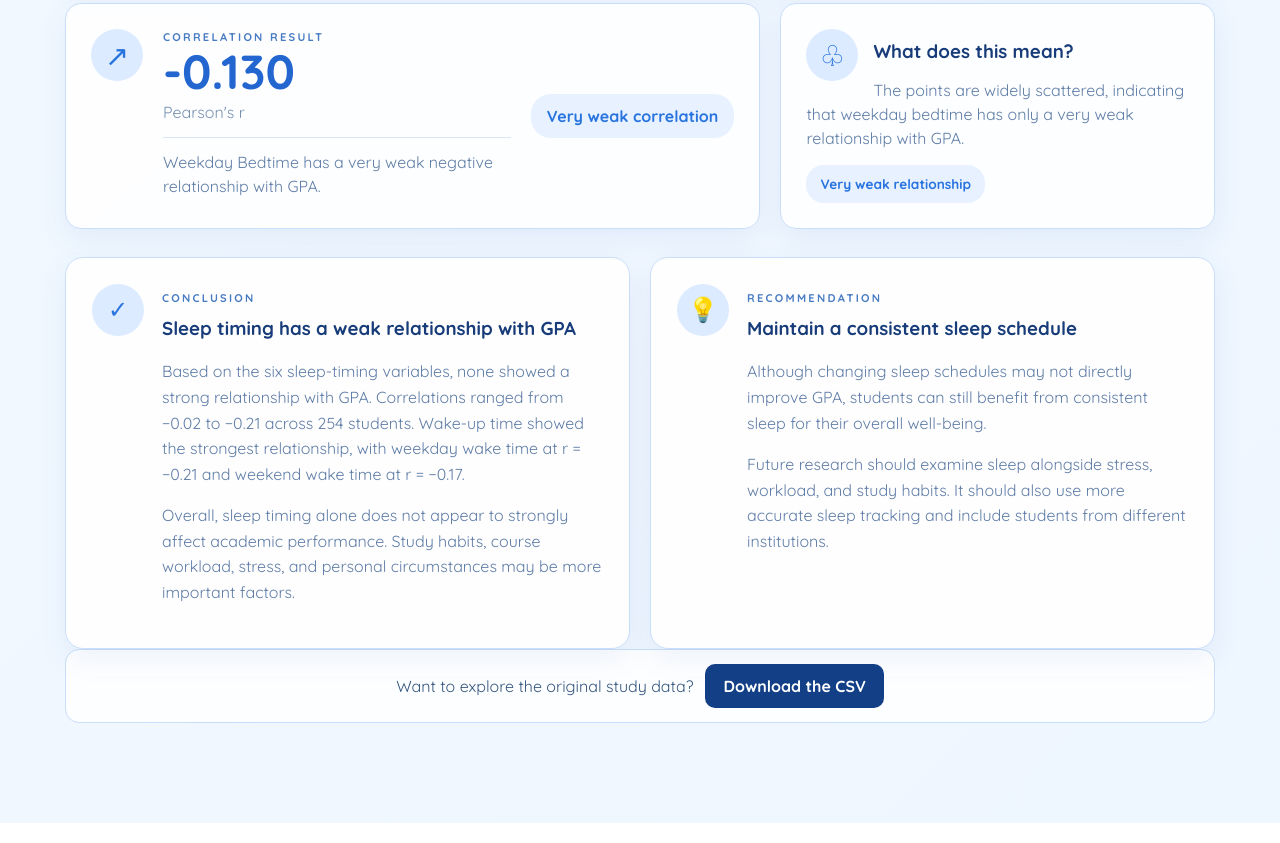
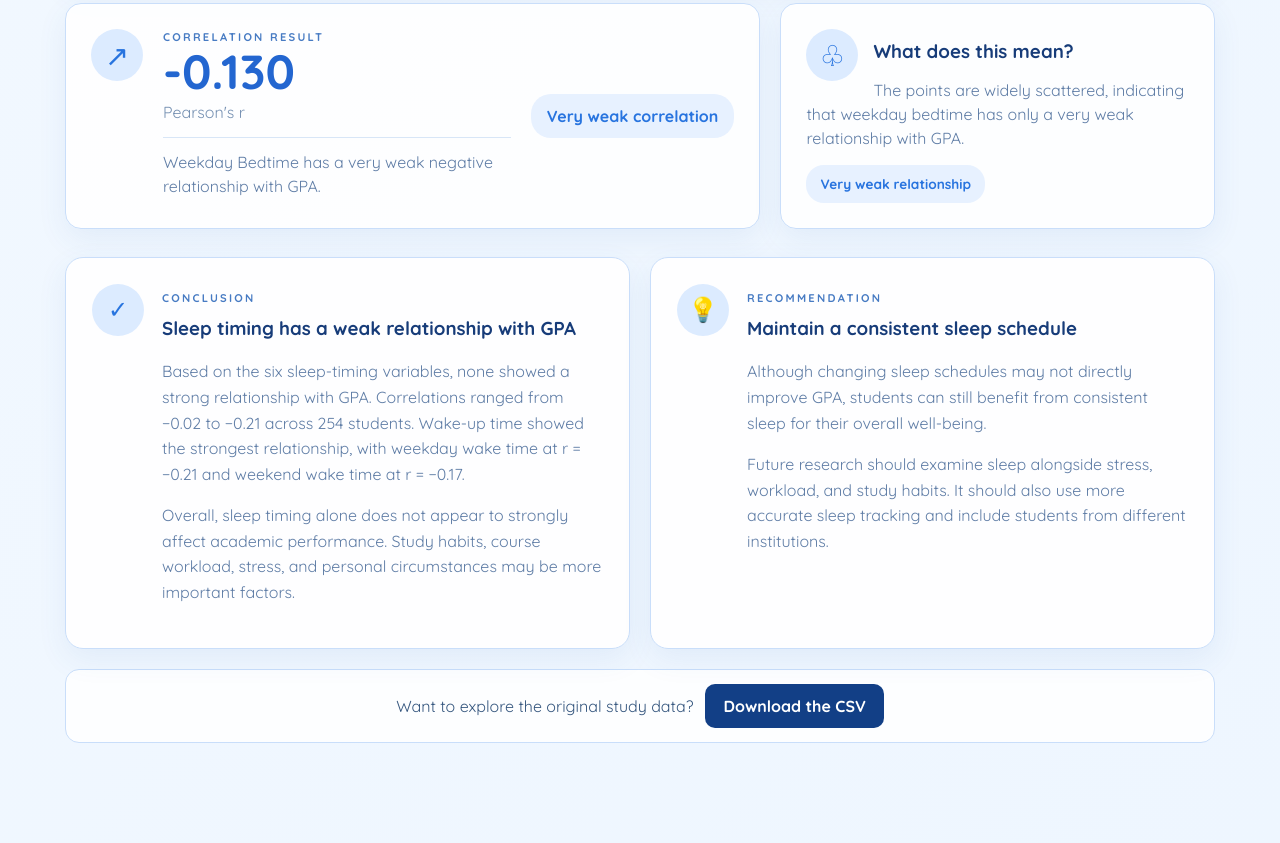
Before and after one commit to Zentu09/walang-tulog, a website: page Codes/Template/study.html in a window 1280 px wide. Shown: the part 4139-4982 px from the top of the page. Drawn offline with nearby package versions, Linux system fonts and the light colour scheme; some packages are replaced by stand-ins of ours; a script that the page names is missing.

Commit message:
added top margin to data-download - Villaflores 10/10/26

```diff
--- a/Codes/CSS design/findings.css
+++ b/Codes/CSS design/findings.css
@@ -60,7 +60,7 @@
     flex-wrap: wrap;
     gap: 12px;
     max-width: 1150px;
-    margin: 0 auto 20px;
+    margin: 20px auto 20px;
     padding: 14px 18px;
     border: 1px solid #c9defa;
     border-radius: 14px;
```
